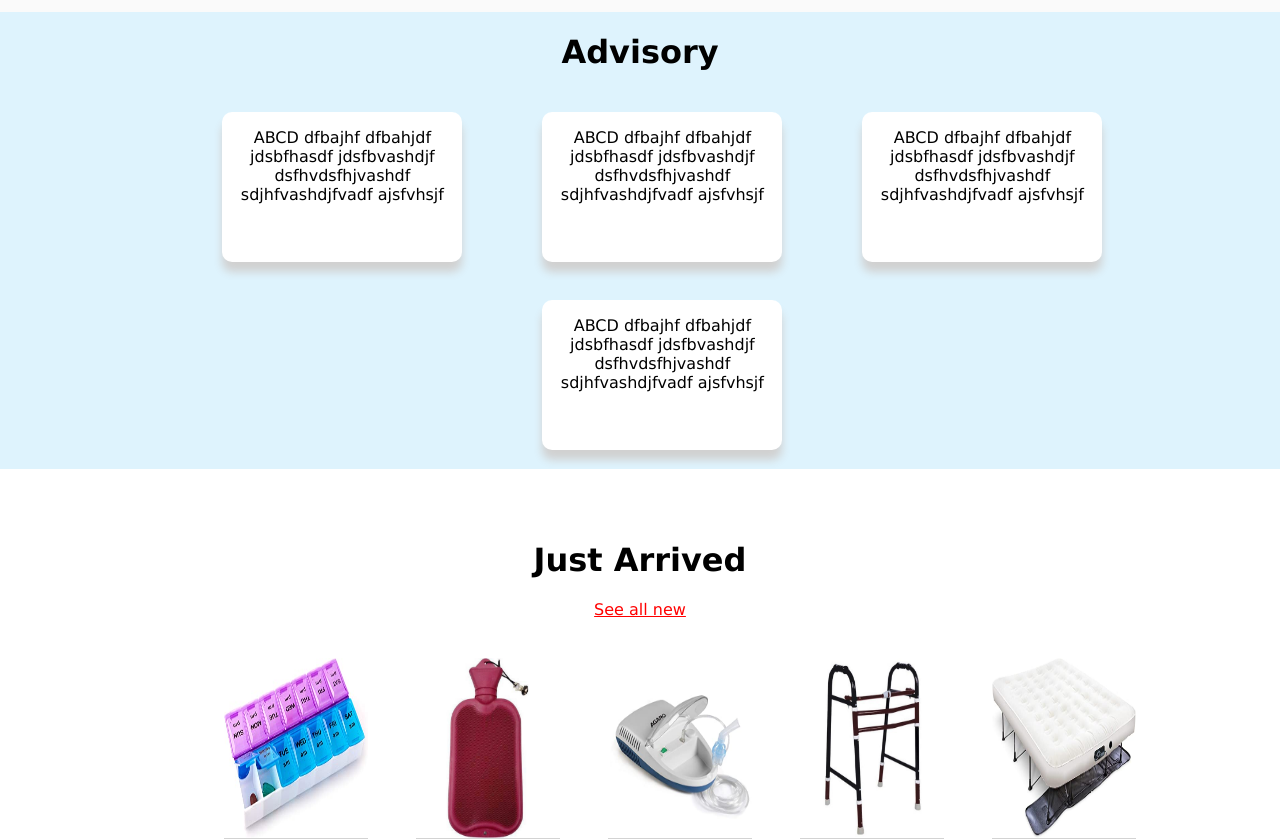
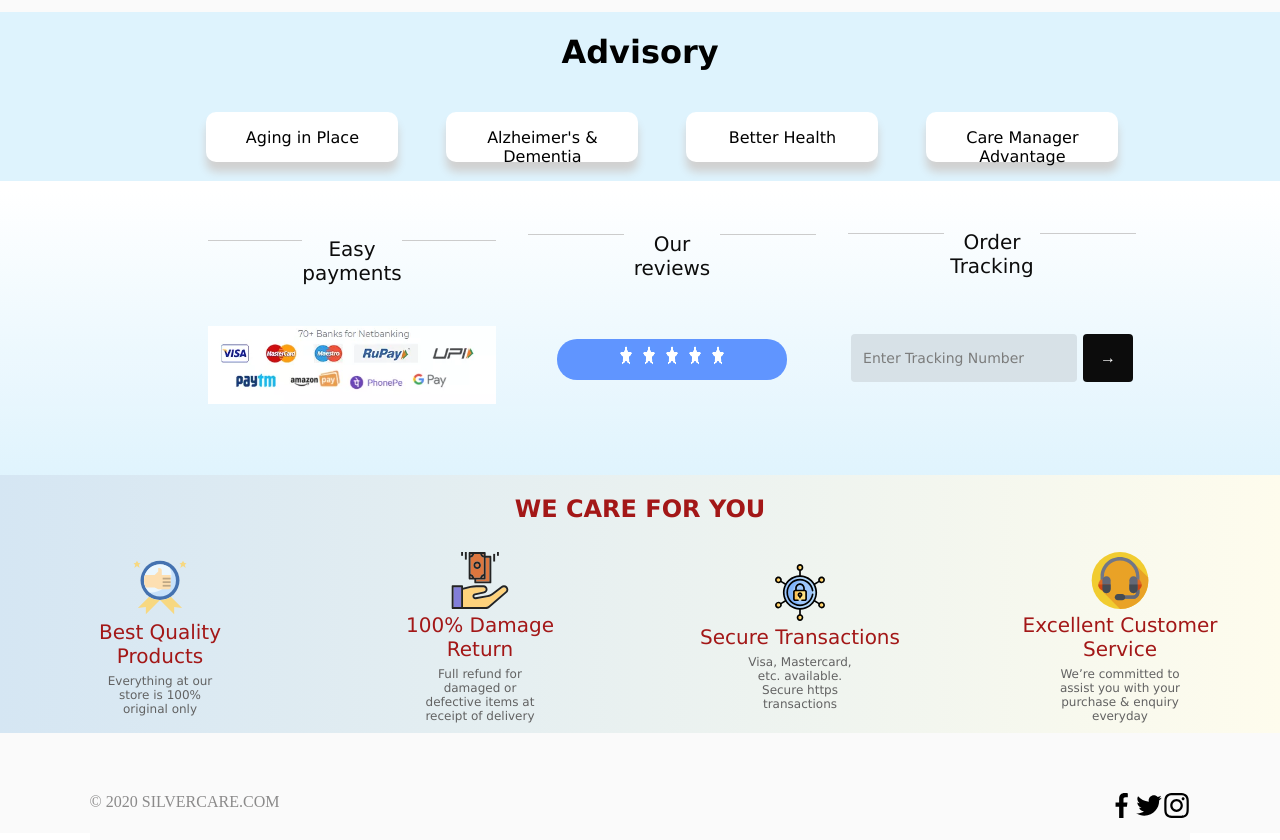
Before and after one commit to Darshan-Baranwal/SilverLife-FrontEnd, an Angular app: page /home in a window 1280 px wide. Shown: the part 1881-2721 px from the top of the page. Built offline with nearby package versions, Linux system fonts and the light colour scheme.

Commit message:
Diksha- articles json and css update

```diff
--- a/src/app/advisory/advisory.component.html
+++ b/src/app/advisory/advisory.component.html
@@ -2,16 +2,16 @@
     <h1>Advisory</h1>
     <ul>
         <li>
-            <p>ABCD dfbajhf dfbahjdf jdsbfhasdf jdsfbvashdjf dsfhvdsfhjvashdf sdjhfvashdjfvadf ajsfvhsjf</p>
+            <p>Aging in Place</p>
         </li>
         <li>
-            <p>ABCD dfbajhf dfbahjdf jdsbfhasdf jdsfbvashdjf dsfhvdsfhjvashdf sdjhfvashdjfvadf ajsfvhsjf </p>
+            <p>Alzheimer's & Dementia </p>
         </li>
         <li>
-            <p>ABCD dfbajhf dfbahjdf jdsbfhasdf jdsfbvashdjf dsfhvdsfhjvashdf sdjhfvashdjfvadf ajsfvhsjf </p>
+            <p>Better Health </p>
         </li>
         <li>
-            <p>ABCD dfbajhf dfbahjdf jdsbfhasdf jdsfbvashdjf dsfhvdsfhjvashdf sdjhfvashdjfvadf ajsfvhsjf </p>
+            <p>Care Manager Advantage </p>
         </li>
     </ul>
 </div>
--- a/src/app/advisory/advisory.component.scss
+++ b/src/app/advisory/advisory.component.scss
@@ -26,8 +26,8 @@
 
 .Advises ul li{
     background-color: white;
-    height:150px;
-    width: 25%;
+    height:50px;
+    width: 20%;
     margin: 2% 2% 2% 0%;
     border-radius: 10px;
     text-align: center;
--- a/src/app/home/home.component.html
+++ b/src/app/home/home.component.html
@@ -4,7 +4,7 @@
     <app-seasonal-banner></app-seasonal-banner>
     <app-category></app-category>
     <app-advisory></app-advisory>
-    <app-item-list  header= "Just Arrived"  [hideAllNewLink]="false"></app-item-list>
+    <!-- <app-item-list  header= "Just Arrived"  [hideAllNewLink]="false"></app-item-list> -->
     <app-review-tracking></app-review-tracking>
 
 </div>
```
Also changed, not shown: src/assets/Articles/Articles.json (added, +67 -0 lines).
